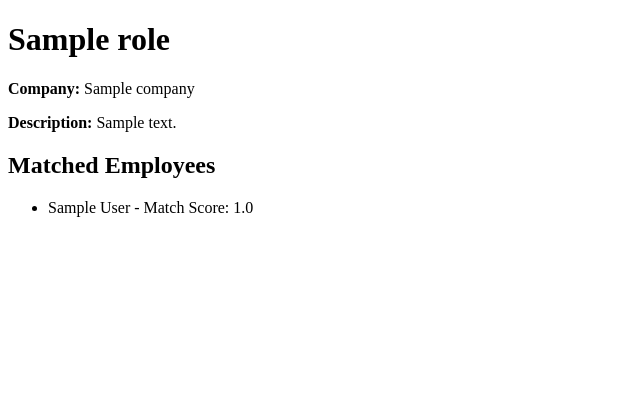
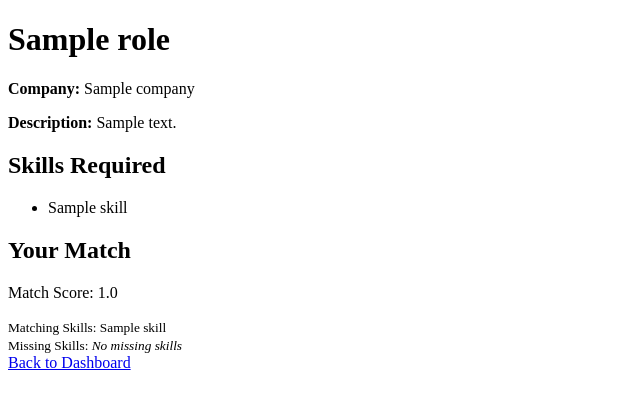
Before and after one commit to marmark88/HolisticMap, a Django app: page /role/1/ in a window 1280 px wide. Shown: the top 409 px of the page, without its empty margins (0-640 px from the left). Run offline with Django 5.2, Linux system fonts and the light colour scheme; tables that the repository leaves empty hold one stand-in row (values such as "Sample post").

Commit message:
Added role detail view for employers and showcased missing/matched skills

```diff
--- a/holisticmap/services.py
+++ b/holisticmap/services.py
@@ -27,14 +27,19 @@ def match_employee_to_role(company, employee=None, role=None):
         for employee in employees:
             employee_skills = set(employee.skills.all())
 
+            matching_skills = role_skills & employee_skills
+            missing_skills = role_skills - employee_skills
+
             if not role_skills:
                 score = 0
             else:
-                score = len(role_skills & employee_skills) / len(role_skills)
+                score = len(matching_skills) / len(role_skills)
 
             matches.append({
                 'role': role,
                 'employee': employee,
+                'matching_skills': matching_skills,
+                'missing_skills': missing_skills,
                 'score': round(score, 2),
             })
 
--- a/holisticmap/templates/employer_dashboard.html
+++ b/holisticmap/templates/employer_dashboard.html
@@ -33,7 +33,6 @@
                 <a href="{% url 'role_detail' role.id %}">
                     {{ role.title }}
                 </a>
-                - Company: {{ role.company.name }}
 
                 <!-- Delete Role button -->
                 <a href="{% url 'delete_role' role.id %}"
--- a/holisticmap/templates/executive_dashboard.html
+++ b/holisticmap/templates/executive_dashboard.html
@@ -69,10 +69,9 @@
                 {% else %}
                     <p>No open roles yet.</p>
                 {% endif %}
-
                 <!-- Create role button for this company -->
                 <a href="{% url 'create_role' company.id %}">Create Role</a>
-                <br><br>
+                <br>
             </li>
         {% endfor %}
         </ul>
--- a/holisticmap/templates/role_detail.html
+++ b/holisticmap/templates/role_detail.html
@@ -9,6 +9,53 @@
 <p><strong>Company:</strong> {{ role.company.name }}</p>
 <p><strong>Description:</strong> {{ role.description }}</p>
 
+<h2>Skills Required</h2>
+{% if role.skills.exists %}
+    <ul>
+        {% for skill in role.skills.all %}
+            <li>{{ skill.name }}</li>
+        {% endfor %}
+    </ul>
+{% else %}
+    <p>No skills listed for this role.</p>
+{% endif %}
+
+<!-- ROLE-BASED MATCH DISPLAY -->
+
+{% if CURRENT_ROLE == 'employee' %}
+    <h2>Your Match</h2>
+
+    {% if matches %}
+        {% for match in matches %}
+            <p>
+                Match Score: {{ match.score }}
+            </p>
+
+            <small>
+                Matching Skills:
+                {% for skill in match.matching_skills %}
+                    {{ skill.name }}{% if not forloop.last %}, {% endif %}
+                {% empty %}
+                    <em>No matching skills</em>
+                {% endfor %}
+            </small>
+
+            <br>
+
+            <small>
+                Missing Skills:
+                {% for skill in match.missing_skills %}
+                    {{ skill.name }}{% if not forloop.last %}, {% endif %}
+                {% empty %}
+                    <em>No missing skills</em>
+                {% endfor %}
+            </small>
+        {% endfor %}
+    {% else %}
+        <p>No match found.</p>
+    {% endif %}
+
+{% else %}
     <h2>Matched Employees</h2>
 
     {% if matches %}
@@ -16,18 +63,31 @@
             {% for match in matches %}
                 <li>
                     {{ match.employee.name }} - Match Score: {{ match.score }}
+                    <br>
+                    <small>
+                        Matching Skills:
+                        {% for skill in match.matching_skills %}
+                            {{ skill.name }}{% if not forloop.last %}, {% endif %}
+                        {% empty %}
+                            <em>No matching skills</em>
+                        {% endfor %}
+                    </small>
                 </li>
             {% endfor %}
         </ul>
     {% else %}
         <p>No matches found.</p>
     {% endif %}
+{% endif %}
 
-<!-- ✅ Role-based back button -->
+<br>
+<!-- Role-based back button -->
 {% if CURRENT_ROLE == 'executive' %}
     <a href="{% url 'executive_dashboard' %}">Back to Dashboard</a>
 {% elif CURRENT_ROLE == 'employer' %}
     <a href="{% url 'employer_dashboard' %}">Back to Dashboard</a>
+{% elif CURRENT_ROLE == 'employee' %}
+    <a href="{% url 'employee_dashboard' %}">Back to Dashboard</a>
 {% endif %}
 
 </body>
--- a/holisticmap/views.py
+++ b/holisticmap/views.py
@@ -4,7 +4,7 @@ from .services import match_employee_to_role
 # Create your views here.
 
 # dummy for testing
-CURRENT_ROLE = 'executive'
+CURRENT_ROLE = 'employee'
 # pick first employee as sample view
 EMPLOYEE_ID = 1
 # placeholder for first executive
@@ -70,9 +70,6 @@ def employee_dashboard(request):
     # Employee skills
     employee_skills = employee.skills.all()
 
-    # Match employee to roles
-    matches = match_employee_to_role(employee.company, employee)
-
     # Pass to template
     return render(request, 'employee_dashboard.html', {
         'current_role': CURRENT_ROLE,
@@ -80,7 +77,6 @@ def employee_dashboard(request):
         'companies': companies,
         'roles': roles,
         'employee_skills': employee_skills,
-        'matches': matches,
     })
 
 def add_skill(request):
@@ -123,10 +119,14 @@ def employer_dashboard(request):
 def role_detail(request, role_id):
     role = get_object_or_404(Role, id=role_id)
 
-    matches = match_employee_to_role(role.company, role=role)
+    if CURRENT_ROLE == 'employee':
+        employee = get_object_or_404(Employee, id=EMPLOYEE_ID)
+        matches = match_employee_to_role(role.company, employee, role=role)
+    else:
+        matches = match_employee_to_role(role.company, role=role)
 
     return render(request, 'role_detail.html', {
-        'current_role': CURRENT_ROLE,
+        'CURRENT_ROLE': CURRENT_ROLE,
         'role': role,
         'matches': matches,
     })
```
Also changed, not shown: holisticmap/templates/employee_dashboard.html (+11 -13 lines). Lines whose indentation alone changed are shown as unchanged.
